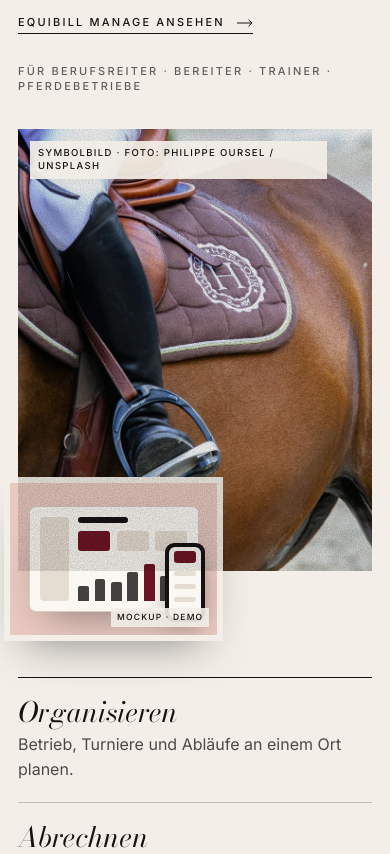
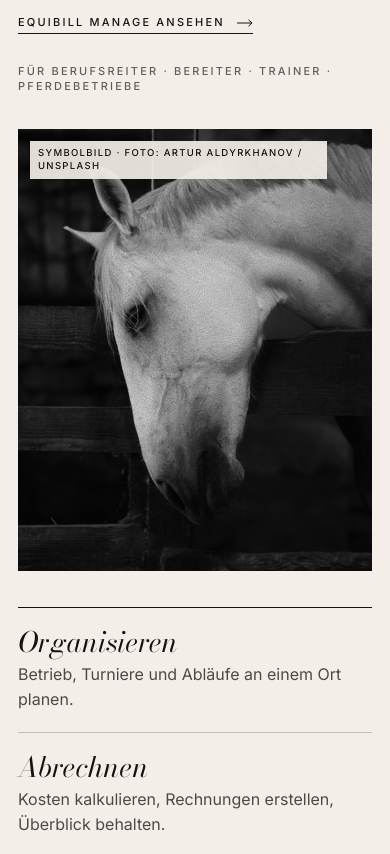
Before and after one commit to leonieluciana/equibill, a plain HTML site: page website/index.html in a window 390 px wide. Shown: the part 541-1395 px from the top of the page. Drawn offline with Linux system fonts and the light colour scheme.

Commit message:
Schwarz-Weiß-Bildstil und ruhiger Hero
- Neue S/W-Fotos im Referenzstil (Low-Key, Gegenlicht, Körnung):
  Hero (Schimmel über Boxentür), Über uns (Reiterin am Zaun),
  Kategorie Marketing & Design, Rider und Horse Portfolio
- Laptop-, Smartphone- und Notizbuchfotos in Graustufen umgewandelt;
  Oxblood nur noch als Akzent im Mockup auf dem Display
- Mockup-Karte aus dem Hero entfernt, Bildausschnitte angepasst
- Bildnachweis und CLAUDE.md (Bildstil) aktualisiert;
  vorherige Farbfotos ins Archiv verschoben

Co-Authored-By: Claude Opus 5.5 <noreply@anthropic.com>

```diff
--- a/website/css/style.css
+++ b/website/css/style.css
@@ -100,11 +100,9 @@ a{color:inherit;text-decoration:none}
 .hero__lead{margin:20px 0 0;max-width:46ch;font-size:17px}
 .hero__cta{display:flex;flex-wrap:wrap;align-items:center;gap:20px 28px;margin-top:30px}
 .hero__audience{margin:30px 0 0;opacity:.65}
-.hero__visual{position:relative;padding-bottom:70px}
+.hero__visual{position:relative}
 .hero__photo figcaption{top:12px;bottom:auto}
 .hero__photo{aspect-ratio:4/5;background:radial-gradient(70% 50% at 35% 30%,#e9c9c0,transparent 70%),linear-gradient(170deg,#b99b92,#4a2d2c 80%)}
-.hero__product{position:absolute;left:-4%;bottom:0;width:62%;aspect-ratio:4/3;background:var(--blush);border:6px solid var(--ivory);box-shadow:0 22px 44px -22px rgba(21,18,19,.5)}
-.hero__product span{position:absolute;right:8px;bottom:8px;z-index:3;font:500 8.5px/1.3 var(--sans);letter-spacing:.14em;text-transform:uppercase;background:rgba(243,239,232,.9);padding:4px 6px}
 .hero__values{list-style:none;margin:0;padding:0;display:grid;border-top:1px solid var(--ink)}
 .hero__values li{padding:20px 0;border-bottom:1px solid rgba(21,18,19,.22)}
 .hero__values b{display:block;font:italic 400 28px/1 var(--serif);margin-bottom:6px}
@@ -157,7 +155,8 @@ a{color:inherit;text-decoration:none}
 /* ---------- Echte Fotos (Unsplash, Symbolbilder; Nachweis: assets/images/fotos/BILDNACHWEIS.txt) ---------- */
 /* Fotos in Hero und Über uns füllen die Bildfläche; die Körnung (.photo::before) liegt darüber */
 .photo>img{position:absolute;inset:0;width:100%;height:100%;object-fit:cover;display:block}
-.hero__photo>img{object-position:55% 50%}
+.hero__photo>img{object-position:50% 35%}  /* Kopf des Schimmels im oberen Bilddrittel halten */
+.about__photo>img{object-position:50% 6%}   /* Kopf der Reiterin im Bild halten (Hochformat wird oben angesetzt) */
 /* Produkt- und Kategoriebilder: Foto füllt die Fläche, Hover = sanfter Zoom */
 .product__plate,.cat__plate{container-type:size}
 .plate__img{position:absolute;inset:0;width:100%;height:100%;object-fit:cover;display:block}
--- a/website/index.html
+++ b/website/index.html
@@ -44,8 +44,7 @@
         <p class="hero__audience label">Für Berufsreiter · Bereiter · Trainer · Pferdebetriebe</p>
       </div>
       <div class="hero__visual">
-        <figure class="photo hero__photo"><img src="assets/images/fotos/hero-stiefel-steigbuegel.jpg" alt="Reitstiefel im Steigbügel, Schabracke mit Wappen auf einem Fuchs" width="1400" height="933"><figcaption>Symbolbild · Foto: Philippe Oursel / Unsplash</figcaption></figure>
-        <div class="hero__product"><div class="mk mk-manage"><div class="scr"><i class="sb"></i><div class="mn"><b class="mh"></b><div class="st"><i></i><i></i><i></i></div><div class="bars"><i></i><i></i><i></i><i></i><i></i><i></i><i></i></div></div></div><div class="ph"><b><i></i><i class="l"></i><i class="l"></i><i class="l"></i></b></div></div><span>Mockup · Demo</span></div>
+        <figure class="photo hero__photo"><img src="assets/images/fotos/hero-schimmel-boxentuer.jpg" alt="Schimmel schaut mit gesenktem Kopf über eine dunkle Boxentür, Schwarz-Weiß" width="1066" height="1600"><figcaption>Symbolbild · Foto: Artur Aldyrkhanov / Unsplash</figcaption></figure>
       </div>
       <ul class="hero__values">
         <li><b>Organisieren</b><span>Betrieb, Turniere und Abläufe an einem Ort planen.</span></li>
@@ -69,7 +68,7 @@
           <span class="textlink">Produkte ansehen</span>
         </a>
         <a class="cat cat--design" href="#shop" data-filter="design">
-          <div class="cat__plate"><img class="plate__img" src="assets/images/fotos/kategorie-design-reiterin.jpg" alt="Reiterin auf einem dunklen Pferd, Detail in Schwarz-Weiß" width="1000" height="666" loading="lazy"></div>
+          <div class="cat__plate"><img class="plate__img" src="assets/images/fotos/kategorie-design-frau-hut.jpg" alt="Frau mit Hut lehnt das Gesicht an das Maul eines Pferdes, Schwarz-Weiß" width="666" height="1000" loading="lazy"></div>
           <div class="cat__body"><div><h3>Marketing &amp; Design</h3><p>Vorlagen für Sponsoren, Pferdeverkauf und Social Media.</p></div><span class="cat__count label">3 Produkte</span></div>
           <span class="textlink">Produkte ansehen</span>
         </a>
@@ -113,7 +112,7 @@
           </div>
         </article>
         <article class="product" data-category="design">
-          <div class="product__plate"><img class="plate__img" src="assets/images/fotos/rider-portfolio-springreiter.jpg" alt="Springreiter auf einem Schimmel beim Sprung über ein Hindernis" width="1000" height="825" loading="lazy"><span class="product__note">Symbolbild</span></div>
+          <div class="product__plate"><img class="plate__img" src="assets/images/fotos/rider-portfolio-reiterin-sw.jpg" alt="Reiterin im Sattel, Detail mit Schabracke und Reitstiefel, Schwarz-Weiß" width="1000" height="666" loading="lazy"><span class="product__note">Symbolbild</span></div>
           <div class="product__body">
             <p class="product__meta"><span class="label">Marketing &amp; Design</span><span class="product__format">Canva-Vorlage</span></p>
             <h3>Rider Portfolio</h3>
@@ -126,7 +125,7 @@
           </div>
         </article>
         <article class="product" data-category="design">
-          <div class="product__plate"><img class="plate__img" src="assets/images/fotos/horse-portfolio-fuchs.jpg" alt="Fuchs schaut aus dem Fenster seiner Box" width="666" height="1000" loading="lazy"><span class="product__note">Symbolbild</span></div>
+          <div class="product__plate"><img class="plate__img" src="assets/images/fotos/horse-portfolio-stall.jpg" alt="Pferdekopf mit Auge in Nahaufnahme im dunklen Stall, Gegenlicht, Schwarz-Weiß" width="666" height="1000" loading="lazy"><span class="product__note">Symbolbild</span></div>
           <div class="product__body">
             <p class="product__meta"><span class="label">Marketing &amp; Design</span><span class="product__format">Canva-Vorlage</span></p>
             <h3>Horse Portfolio</h3>
@@ -199,7 +198,7 @@
 
     <!-- 7) ÜBER EQUIBILL (fiktives Unternehmen) -->
     <section class="section about" id="ueber-uns" aria-labelledby="about-titel">
-      <figure class="photo about__photo"><img src="assets/images/fotos/ueber-uns-stallgasse.jpg" alt="Stallgasse in Schwarz-Weiß, ein Pferd schaut aus der Box, am Ende ein offenes Tor" width="1400" height="1990" loading="lazy"><figcaption>Symbolbild · Foto: Paul Millage / Unsplash</figcaption></figure>
+      <figure class="photo about__photo"><img src="assets/images/fotos/ueber-uns-reiterin-zaun.jpg" alt="Reiterin von hinten im Schritt an einem Holzzaun entlang, Schwarz-Weiß" width="900" height="1600" loading="lazy"><figcaption>Symbolbild · Foto: Philippe Oursel / Unsplash</figcaption></figure>
       <div>
         <span class="label label--accent">Über EquiBill</span>
         <h2 id="about-titel">Wer vom Pferdesport lebt, führt ein Unternehmen.</h2>
```
Also changed, not shown: _archiv/_archiv_2026-11-25_farbfotos/hero-stiefel-steigbuegel.jpg (renamed from website/assets/images/fotos/hero-stiefel-steigbuegel.jpg), _archiv/_archiv_2026-11-25_farbfotos/horse-portfolio-fuchs.jpg (renamed from website/assets/images/fotos/horse-portfolio-fuchs.jpg), _archiv/_archiv_2026-11-25_farbfotos/rider-portfolio-springreiter.jpg (renamed from website/assets/images/fotos/rider-portfolio-springreiter.jpg), _archiv/_archiv_2026-11-25_farbfotos/ueber-uns-stallgasse.jpg (renamed from website/assets/images/fotos/ueber-uns-stallgasse.jpg), _archiv/_archiv_2026-11-25_farbfotos/verworfen-wildesel-lowkey.jpg (added), website/assets/images/fotos/BILDNACHWEIS.txt, website/assets/images/fotos/business-kit-notizbuch.jpg, website/assets/images/fotos/hero-schimmel-boxentuer.jpg (added), website/assets/images/fotos/horse-portfolio-stall.jpg (added), website/assets/images/fotos/kategorie-design-frau-hut.jpg (added), website/assets/images/fotos/kategorie-design-reiterin.jpg (deleted), website/assets/images/fotos/kategorie-tools-notizbuch.jpg, website/assets/images/fotos/manage-laptop.jpg, website/assets/images/fotos/rider-portfolio-reiterin-sw.jpg (added), 3 more files, 1 other file.
